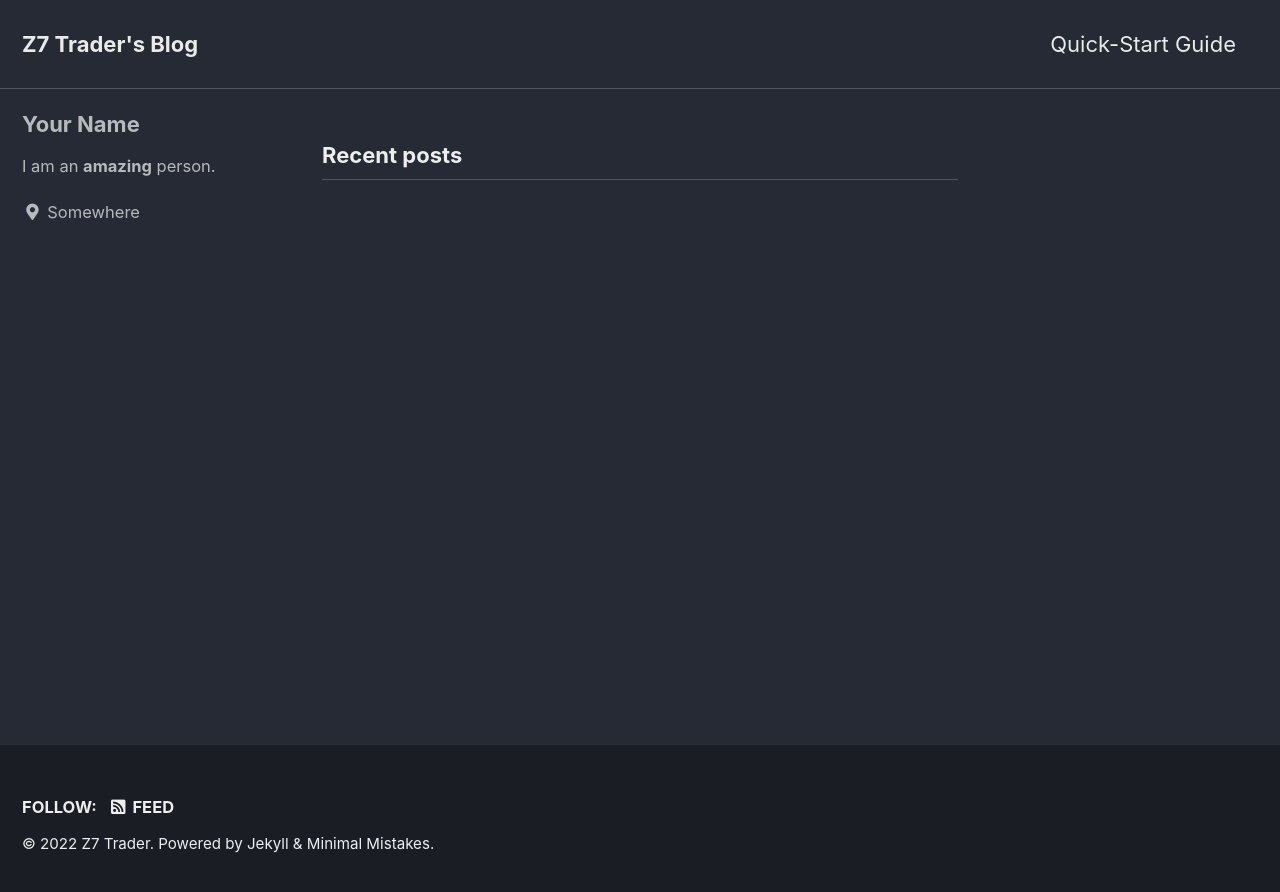
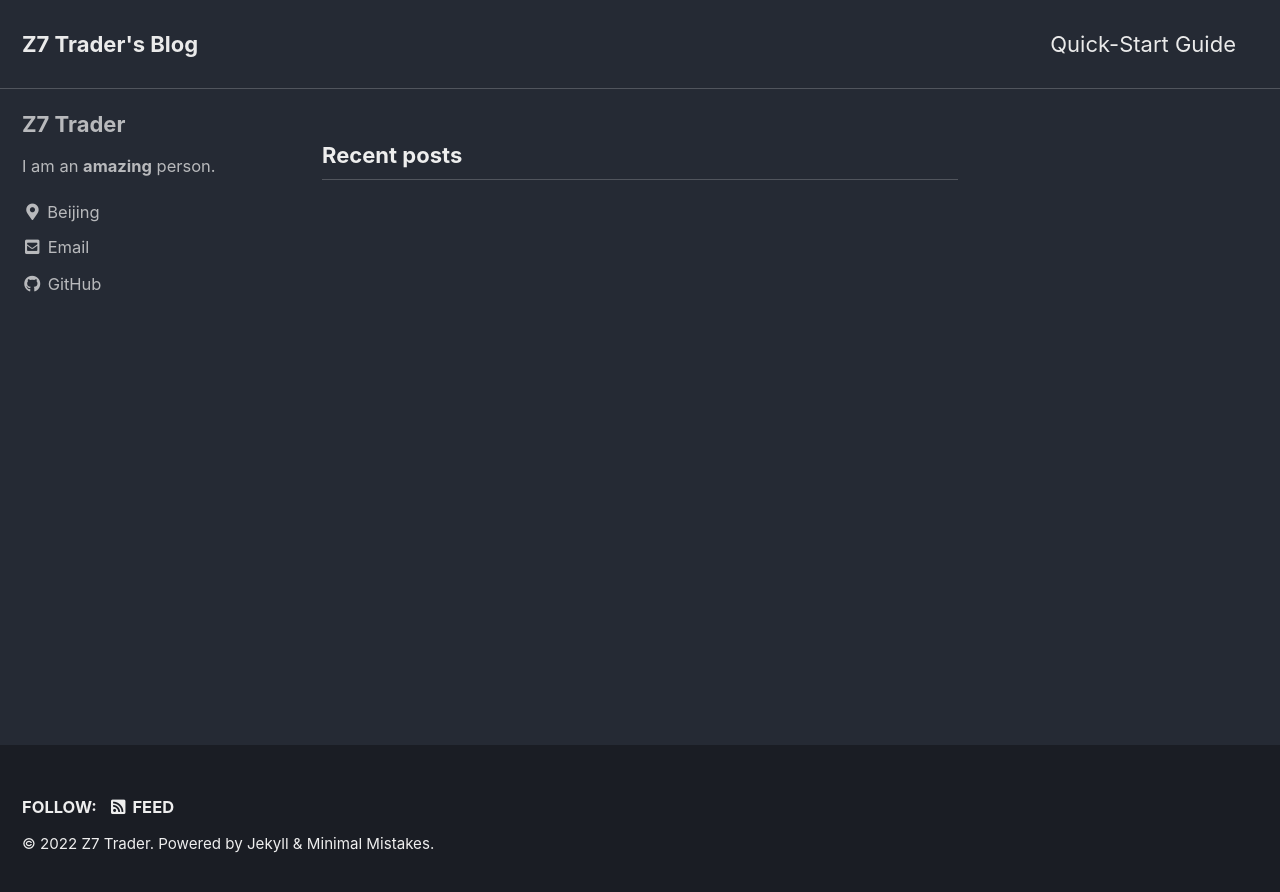
Before and after one commit to Z7Trader/z7trader.github.com, a Jekyll site: the page built from index.html, in a window 1280 px wide. Shown: the top 892 px of the page. Built offline with Jekyll 4.4.1, drawn with Linux system fonts in a browser that asks for light colours; cached includes are drawn as plain includes; the list of posts is cut into pages by our own code.

Commit message:
Update _config.yml

```diff
--- a/_config.yml
+++ b/_config.yml
@@ -104,15 +104,15 @@ analytics:
 
 # Site Author
 author:
-  name             : "Your Name"
+  name             : "Z7 Trader"
   avatar           : # path of avatar image, e.g. "/assets/images/bio-photo.jpg"
   bio              : "I am an **amazing** person."
-  location         : "Somewhere"
+  location         : "Beijing"
   email            :
   links:
     - label: "Email"
       icon: "fas fa-fw fa-envelope-square"
-      # url: "mailto:your.name@email.com"
+      url: "mailto:z7trader@gmail.com"
     - label: "Website"
       icon: "fas fa-fw fa-link"
       # url: "https://your-website.com"
@@ -124,7 +124,7 @@ author:
       # url: "https://facebook.com/"
     - label: "GitHub"
       icon: "fab fa-fw fa-github"
-      # url: "https://github.com/"
+      url: "https://github.com/Z7Trader"
     - label: "Instagram"
       icon: "fab fa-fw fa-instagram"
       # url: "https://instagram.com/"
```
